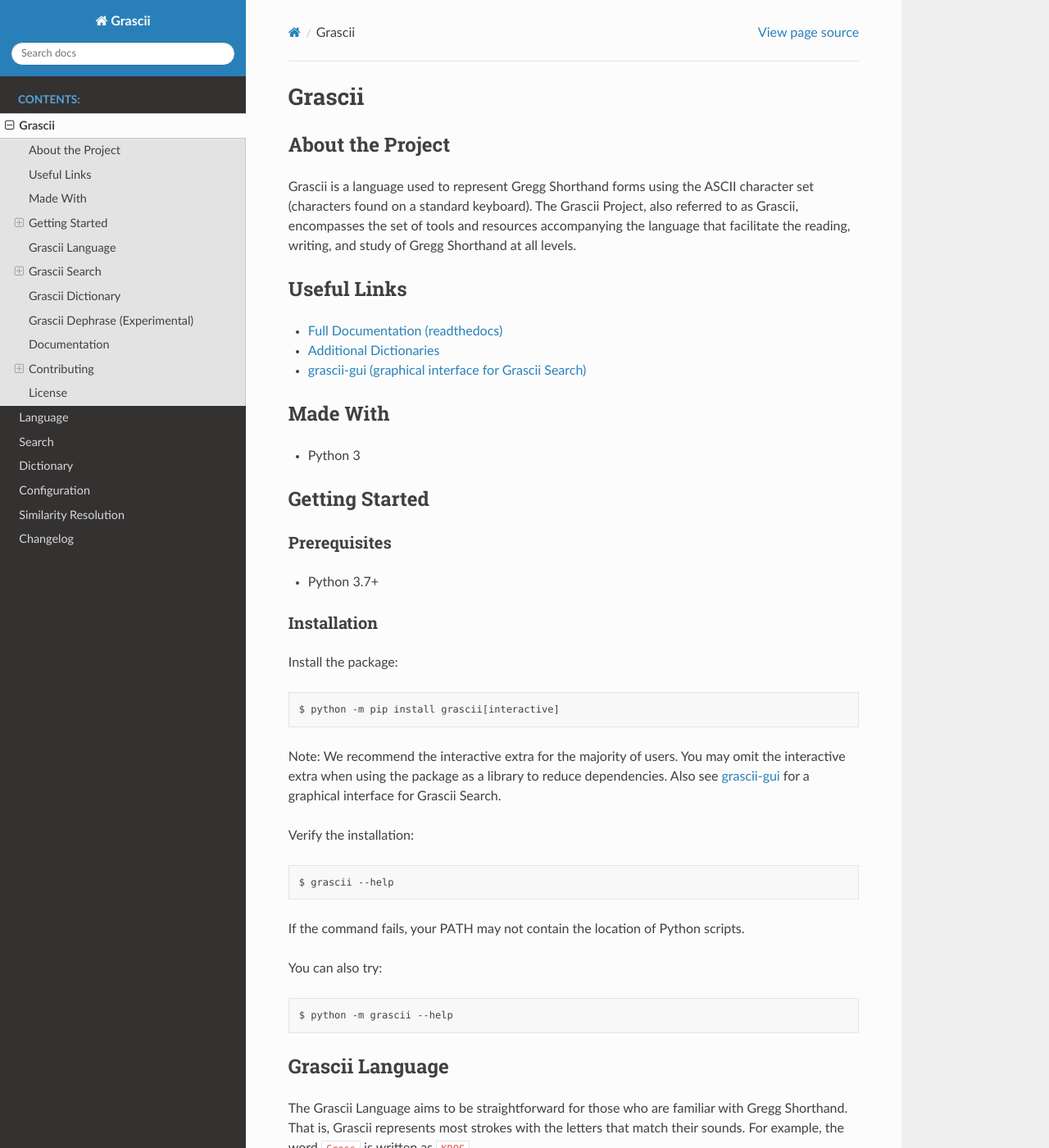
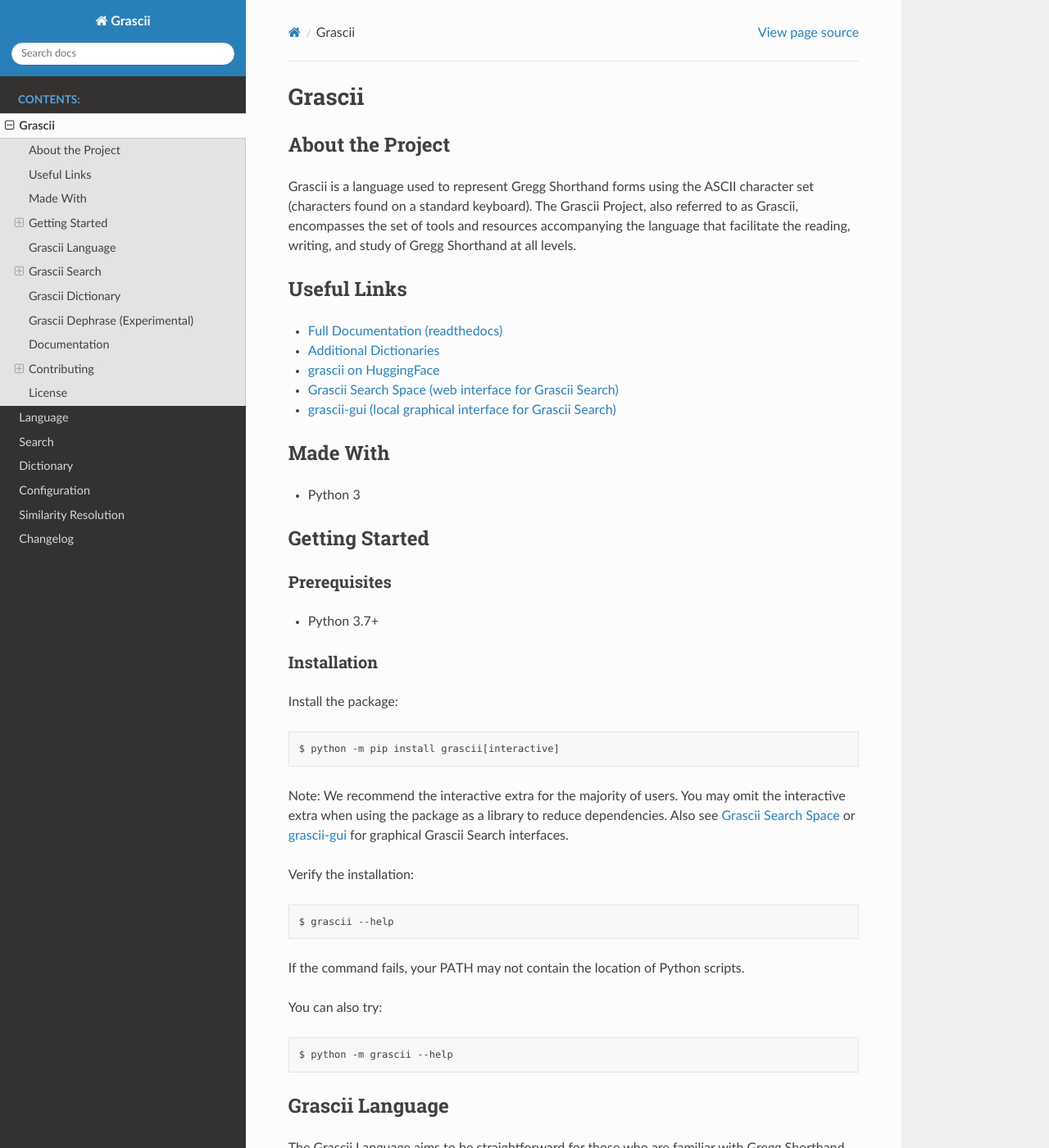
Before and after one commit to grascii/grascii, a Sphinx documentation site: the page built from docs/README.rst, in a window 1280 px wide and 1400 px high. Shown: the whole window at 82% size. Built offline with Sphinx 7.4.7 and the Read the Docs theme 3.1.0, drawn with Linux system fonts in a browser that asks for light colours.

Commit message:
Link to HuggingFace (#88)

```diff
--- a/docs/README.rst
+++ b/docs/README.rst
@@ -16,7 +16,9 @@
 
 - `Full Documentation (readthedocs) <https://grascii.readthedocs.io>`_
 - `Additional Dictionaries <https://github.com/grascii/dictionaries>`_
-- `grascii-gui (graphical interface for Grascii Search) <https://github.com/grascii/gui>`_
+- `grascii on HuggingFace <https://huggingface.co/grascii>`_
+- `Grascii Search Space (web interface for Grascii Search) <https://huggingface.co/spaces/grascii/search>`_
+- `grascii-gui (local graphical interface for Grascii Search) <https://github.com/grascii/gui>`_
 
 Made With
 *********
@@ -38,9 +40,10 @@
   $ python -m pip install grascii[interactive]
 
 Note: We recommend the interactive extra for the majority of users. You may
-omit the interactive extra when using the package as a library to
-reduce dependencies. Also see `grascii-gui <https://github.com/grascii/gui>`_
-for a graphical interface for Grascii Search.
+omit the interactive extra when using the package as a library to reduce
+dependencies. Also see `Grascii Search Space
+<https://huggingface.co/spaces/grascii/search>`_ or `grascii-gui
+<https://github.com/grascii/gui>`_ for graphical Grascii Search interfaces.
 
 
 Verify the installation::
```
